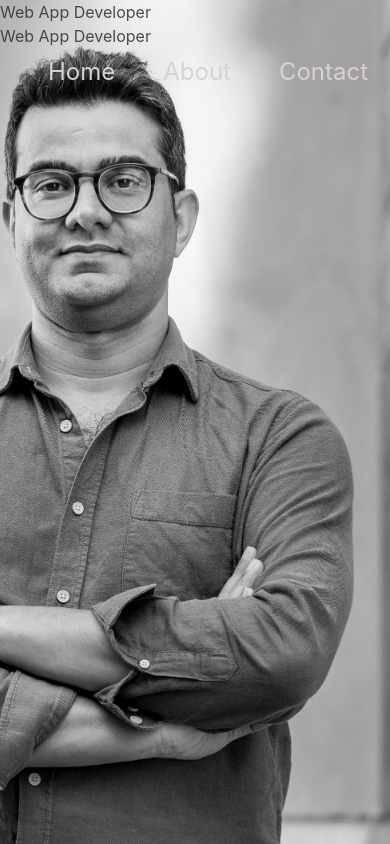
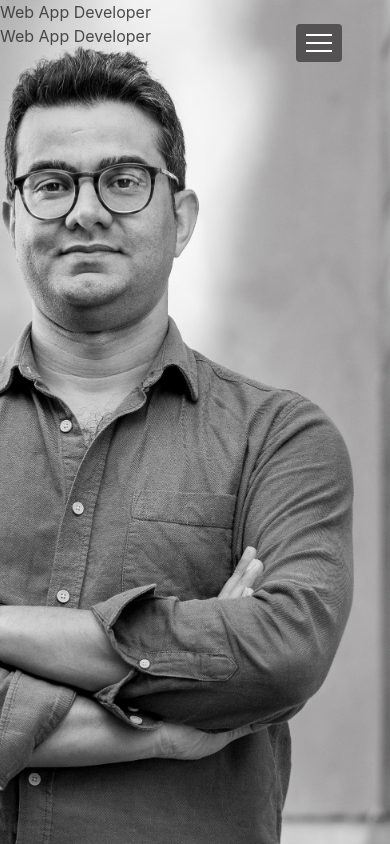
Before and after one commit to Cristian-Nass/cristian-nass-personal-web-site, a React (Vite) app: page / in a window 390 px wide. Built offline with nearby package versions, Linux system fonts and the light colour scheme.

Commit message:
add hamburger manu

```diff
--- a/package.json
+++ b/package.json
@@ -13,7 +13,8 @@
     "framer-motion": "^10.16.5",
     "react": "^18.2.0",
     "react-dom": "^18.2.0",
-    "react-router-dom": "^6.19.0"
+    "react-router-dom": "^6.19.0",
+    "usehooks-ts": "^2.9.2"
   },
   "devDependencies": {
     "@types/react": "^18.2.37",
--- a/src/App.css
+++ b/src/App.css
@@ -27,3 +27,34 @@
   background-color: rgb(100, 100, 100);
   transform-origin: top;
 }
+
+.hamburger-manu {
+  float: left;
+  background-color: rgb(84, 82, 82);
+  padding: 6px 40px;
+  border-radius: 4px;
+}
+@media screen and (max-width: 1024px) {
+  .hamburger-manu {
+    float: right;
+    padding: 6px 10px;
+  }
+}
+.hamburger-manu-container {
+  background-color: rgb(125, 124, 124);
+  margin-top: 40px;
+  padding: 10px;
+  position: absolute;
+  z-index: 100;
+  float: right;
+  right: 48px;
+  border-radius: 4px;
+}
+
+.menu-items-mobile {
+  color: aliceblue;
+  cursor: pointer;
+}
+.menu-items-mobile:hover {
+  opacity: 0.3;
+}
--- a/src/components/Navbar.tsx
+++ b/src/components/Navbar.tsx
@@ -1,21 +1,74 @@
+import {useState} from 'react';
 import {Link} from 'react-router-dom';
+import {useMediaQuery} from 'usehooks-ts';
+
 const Navbar = () => {
+  const matches = useMediaQuery('(min-width: 1024px)');
+  const [menuToggle, setMenuToggle] = useState(false);
+  const items = [
+    {title: 'Home', link: '/', id: '1'},
+    {title: 'About', link: '/about', id: '2'},
+    {title: 'Contact', link: '/contact', id: '3'},
+  ];
+
   return (
+    <>
+      {matches ? (
         <div className="py-14  lg:py-20 px-12 lg:px-36">
-      <nav className="text-2xl z-20 relative text-stone-300">
+          <nav className="text-2xl z-20 relative text-stone-300 hamburger-manu">
             <ul className="flex gap-12">
-          <Link to={`/`}>
-            <li>Home</li>
+              {items.map((item) => (
+                <Link key={item.id} to={item.link}>
+                  <li>{item.title}</li>
                 </Link>
-          <Link to={`/about`}>
-            <li>About</li>
-          </Link>
-          <Link to={`/contact`}>
-            <li>Contact</li>
-          </Link>
+              ))}
             </ul>
           </nav>
         </div>
+      ) : (
+        <div className="py-6  lg:py-20 px-12 lg:px-36">
+          <nav className="text-2xl z-20 relative text-stone-300 hamburger-manu">
+            <ul className="flex gap-12">
+              <div
+                onClick={() => setMenuToggle(!menuToggle)}
+                style={{cursor: 'pointer', padding: '4px 0px'}}>
+                <div
+                  style={{
+                    width: '26px',
+                    height: '2px',
+                    backgroundColor: 'white',
+                  }}></div>
+                <div
+                  style={{
+                    marginTop: '6px',
+                    width: '26px',
+                    height: '2px',
+                    backgroundColor: 'white',
+                  }}></div>
+                <div
+                  style={{
+                    marginTop: '6px',
+                    width: '26px',
+                    height: '2px',
+                    backgroundColor: 'white',
+                  }}></div>
+              </div>
+            </ul>
+          </nav>
+          {menuToggle && (
+            <div className="hamburger-manu-container">
+              {items.map((item) => (
+                <div className="menu-items-mobile">
+                  <Link key={item.id} to={item.link}>
+                    <div onClick={() => setMenuToggle(false)}>{item.title}</div>
+                  </Link>
+                </div>
+              ))}
+            </div>
+          )}
+        </div>
+      )}
+    </>
   );
 };
 
```
Also changed, not shown: 1 other file (tests, documents, lock files or other folders). Lines whose indentation alone changed are shown as unchanged.
